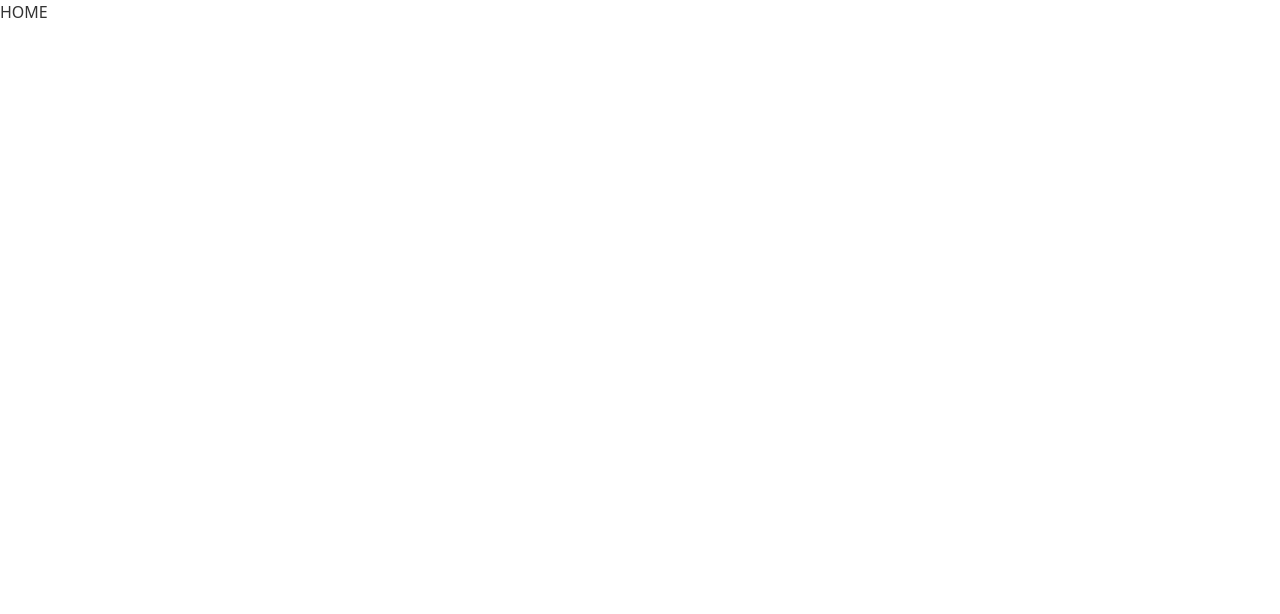
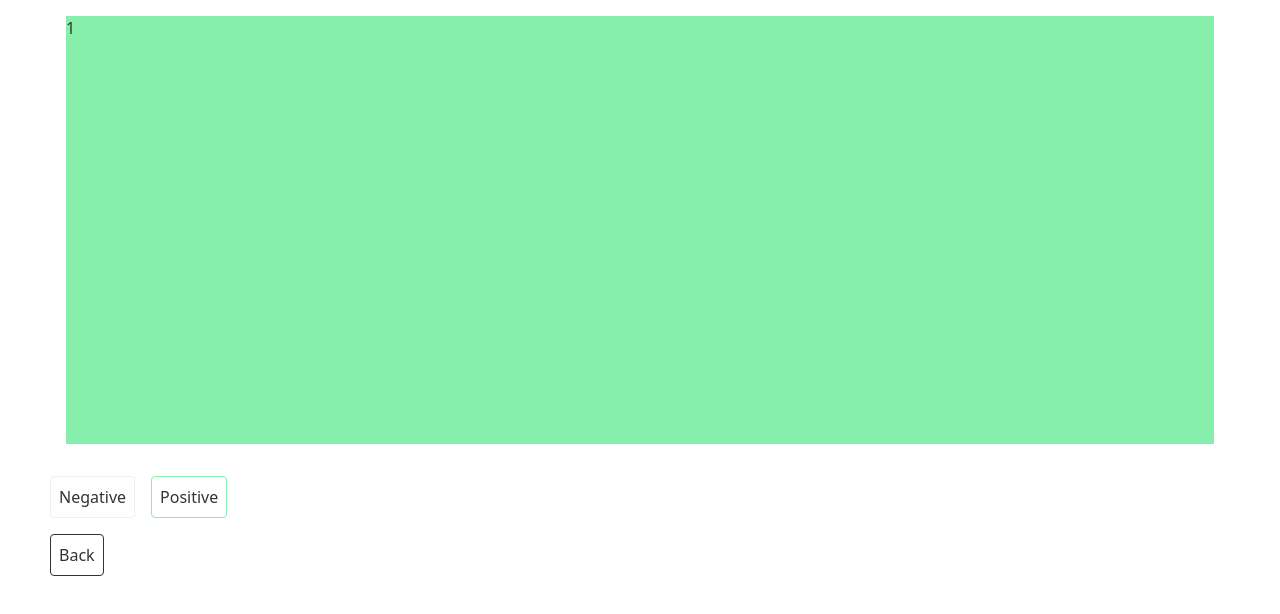
Before and after one commit to Salladin95/CardQuizzler, a Next.js app: page / in a window 1280 px wide. Shown: the top 614 px of the page. Built offline with nearby package versions, Linux system fonts and the light colour scheme.

Commit message:
refactor: make slide draggable

```diff
--- a/app/page.tsx
+++ b/app/page.tsx
@@ -1,3 +1,5 @@
+import { Slider } from "@/components/Slider"
+
 export default function Home() {
-	return <main>HOME</main>
+	return <Slider />
 }
--- /dev/null
+++ b/components/Slide.tsx
@@ -0,0 +1,55 @@
+"use client"
+import React from "react"
+
+type SlideProps = {
+	slide: string | number
+}
+
+export const Slide = (props: SlideProps) => {
+	const { slide } = props
+	/**
+	 * Applies styles when user is dragging a card
+	 * */
+	const [dragging, setDragging] = React.useState(false)
+	/**
+	 * We need to distinguish when user dragged it to the left or to the right
+	 * */
+	const [dragDirection, setDragDirection] = React.useState<"left" | "right" | null>(null)
+
+	const handleDragStart = () => setDragging(true)
+
+	// The dragleave event is fired when a dragged element or text selection leaves a valid drop target.
+	const handleDragLeft = (e: React.DragEvent) => {
+		const mouseXCoordinate = e.clientX
+		const dragElementWidth = e.currentTarget.clientWidth
+		// if mouse coordinate exceeds the element width it means we're dragging it to the right
+		setDragDirection(mouseXCoordinate > dragElementWidth ? "right" : "left")
+	}
+
+	// The dragenter event is fired when a dragged element or text selection enters a valid drop target.
+	const handleDragEnter = () => {
+		setDragDirection(null)
+	}
+
+	// The dragend event is fired when a drag operation is being ended (by releasing a mouse button or hitting the escape key).
+	const handleDragEnd = () => {
+		setDragging(false)
+		setDragDirection(null)
+	}
+
+	return (
+		<div
+			className={"min-w-[100%]  h-xs bg-green-300 cursor-grab draggable-card relative"}
+			data-dragging={dragging}
+			onDragStart={handleDragStart}
+			onDragLeave={handleDragLeft}
+			onDragEnd={handleDragEnd}
+			onDragEnter={handleDragEnter}
+			draggable={true}
+		>
+			{slide}
+			{dragDirection === "left" && <span className={"absolute top-6 left-0"}>#</span>}
+			{dragDirection === "right" && <span className={"absolute top-6 right-0"}>*</span>}
+		</div>
+	)
+}
--- a/components/Slider.tsx
+++ b/components/Slider.tsx
@@ -0,0 +1,59 @@
+"use client"
+import React from "react"
+import { Slide } from "@/components/Slide"
+
+const slides = [1, 2, 3, 4, 5, 6]
+
+export const Slider = () => {
+	const [counter, setCounter] = React.useState(0)
+	const slider = React.useRef<HTMLDivElement>(null!)
+
+	// padding || margin
+	const spaceAroundSlide = 16
+
+	const move = (newCounter: number) => {
+		// All elements have the same width
+		const elementWidth = slider.current.children[0].clientWidth
+		// All elements have the same width, it means if multiply the counter to the element's width, we get its position
+		slider.current.style.transform = `translate(-${(elementWidth + spaceAroundSlide) * newCounter}px)`
+		setCounter(newCounter)
+	}
+
+	const handlePositiveAnswer = () => {
+		const nextCounter = counter + 1
+		nextCounter < slides.length && move(nextCounter)
+	}
+
+	const handleNegativeAnswer = () => {
+		const nextCounter = counter + 1
+		nextCounter < slides.length && move(nextCounter)
+	}
+
+	const handleBack = () => {
+		const prevCounter = counter - 1
+		prevCounter >= 0 && move(prevCounter)
+	}
+
+		return (
+		<section className={"max-w-2lg mx-auto overflow-hidden"}>
+			<div className="flex mb-4 p-4 gap-x-4 transition-transform" ref={slider}>
+				{slides.map((slide) => (
+					<Slide slide={slide} key={slide} />
+				))}
+			</div>
+			<div className={"flex gap-x-4 mb-4"}>
+				<button onClick={handleNegativeAnswer} className={"p-2 border-[1px] border-danger-300 rounded"}>
+					Negative
+				</button>
+				<button onClick={handlePositiveAnswer} className={"p-2 border-[1px] border-green-300 rounded"}>
+					Positive
+				</button>
+			</div>
+			<div>
+				<button onClick={handleBack} className={"p-2 border-[1px] border-black-100 rounded"}>
+					Back
+				</button>
+			</div>
+		</section>
+	)
+}
--- a/components/index.ts
+++ b/components/index.ts
@@ -1 +1,3 @@
 export * from "./DataHydration"
+export * from "./Slider"
+export * from "./Slide"
```
